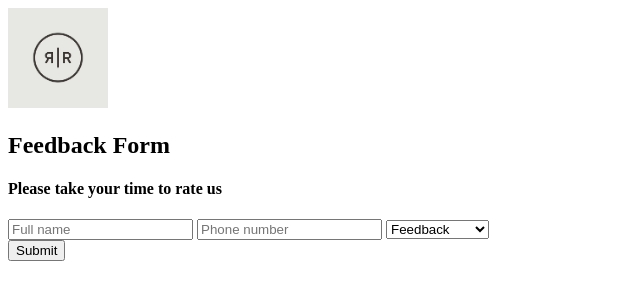
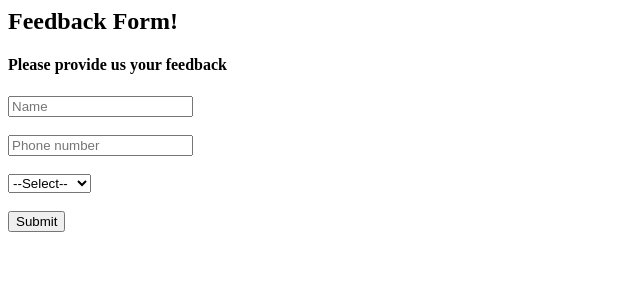
Before and after one commit to aditisingh-20/feedback-form, a plain HTML site: page index.html in a window 1280 px wide. Shown: the whole page, without its empty margins (0-640 px from the left). Drawn offline with Linux system fonts and the light colour scheme.

Commit message:
Add files via upload

```diff
--- a/index.html
+++ b/index.html
@@ -1,30 +1,42 @@
-<!DOCTYPE html>
+<body><!DOCTYPE html>
     <html lang="en">
     <head>
         <meta charset="utf-8">
         <meta name="viewport" content="width=device-width, initial-scale=1.0">
+        <link rel="stylesheet" href="formstyle.css">
+      <link rel="preconnect" href="https://fonts.googleapis.com">
+    <link rel="preconnect" href="https://fonts.gstatic.com" crossorigin>
+    <link href="https://fonts.googleapis.com/css2?family=Spartan:wght@200&display=swap" rel="stylesheet">
         <title>Form</title>
     </head>
       <body>
-    <img src=Simple_logo.jpeg width="100px" alt="Company logo">
+
         <div class="main-block">
             <form>
-            <div class="title">
-                <h2>Feedback Form</h2>
-                <h4>Please take your time to rate us</h4>
-            </div>
+              <div class="main">
+                    <h2>Feedback Form!</h2>
+                    <h4>Please provide us your feedback</h4>
                     <div class="info">
-                <input type="text" name="name" placeholder="Full name" required pattern="[A-z]{1, 100}">
-                <input type="tel" name="phone" placeholder="Phone number" required pattern="[0-9]{10}">
-                <select name="drop">
-                    <option value="Feedback" selected>Feedback</option>
+                    <div>
+                      <input type="text" name="name" placeholder="Name" required pattern="[A-z]{1, 100}" required>
+                    </div><br>
+                    <div>
+                     <input type="tel" name="phone" placeholder="Phone number" required pattern="[0-9]{10}" required>
+                    </div><br>
+                    <div>
+                        <select name="drop" required>
+                        <option value="Feedback" selected>--Select--</option>
                         <option value="Excellent" >Excellent</option>
+                        <option value="Verygood" >Very good</option>
                         <option value="Good" >Good</option>
-                    <option value="Better" >Can do better</option>
-                    <option value="Bad" >You suck lol</option>
+                        <option value="Average" >Average</option>
+                        <option value="Poor" >Poor</option>
                         </select>
                   </div>
+                  <br>
                 <button type="submit">Submit</button>
+              </div>
+              </div>
             </form>
         </div>
     </body>
```
Lines whose indentation alone changed are shown as unchanged.
